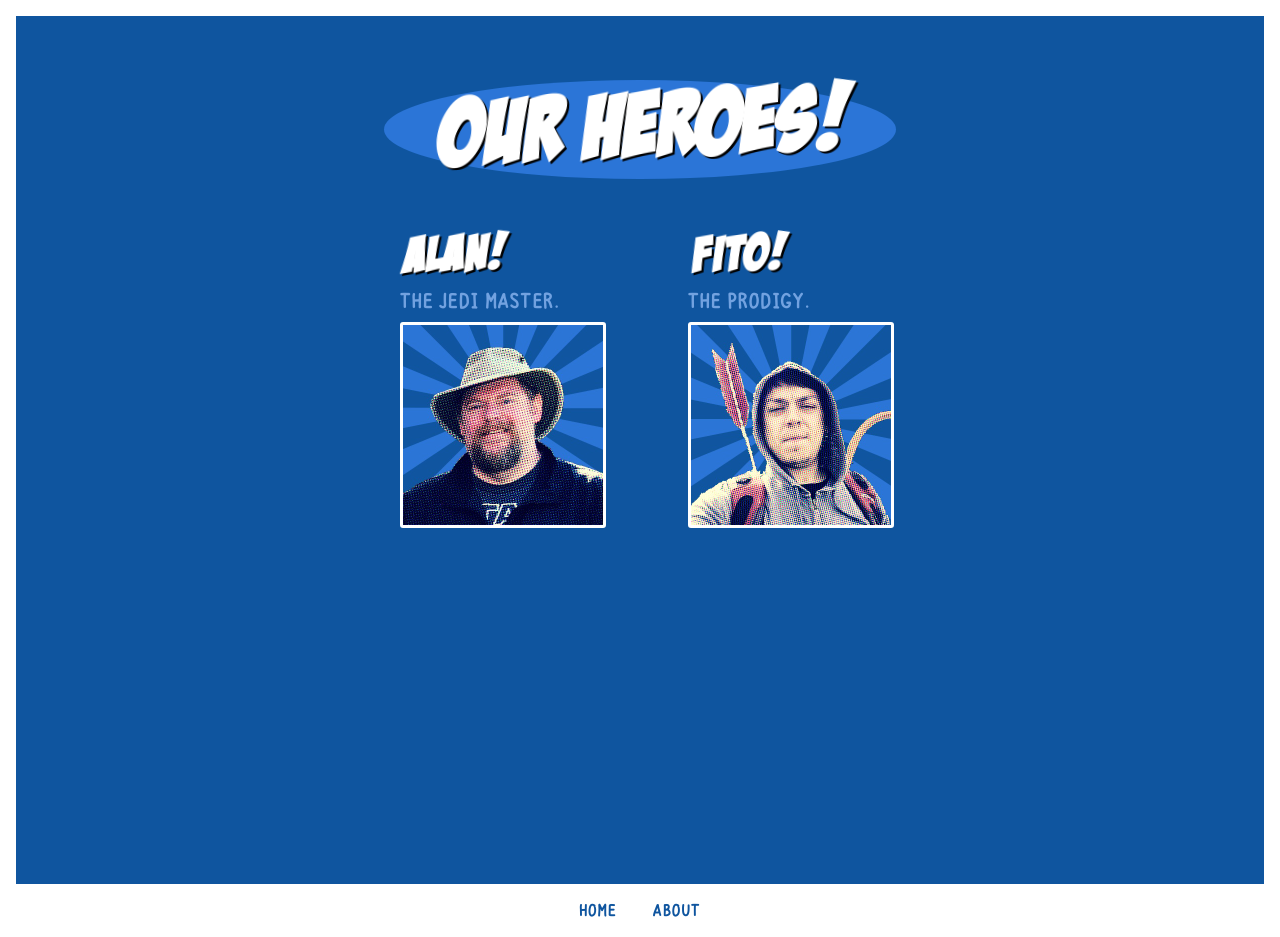
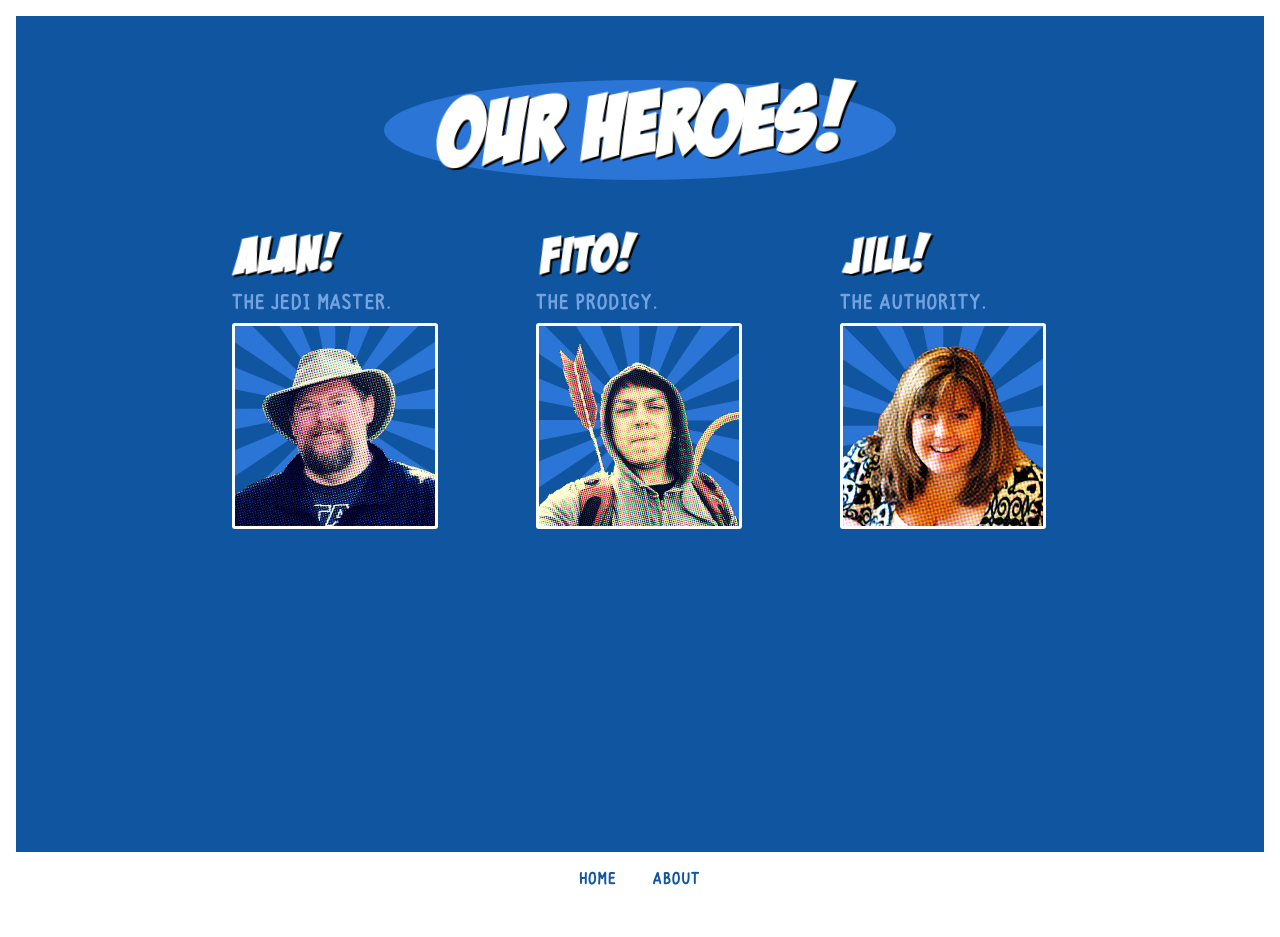
Before and after one commit to first-try-software/first-try-software.github.io, a Jekyll site: the page built from about.html, in a window 1280 px wide. Built offline with Jekyll 4.4.1, drawn with Linux system fonts in a browser that asks for light colours; after the commit the page ends 905 px from its top, so only the background shows below that.

Commit message:
Add Jill, Fiddle with layout

```diff
--- a/_layouts/post.html
+++ b/_layouts/post.html
@@ -3,11 +3,11 @@ layout: default
 ---
 <scroll-page>
   <article id="{{ post.slug }}">
-    <h1>{{ page.title }}</h1>
-    <h2>{{ page.subtitle }}</h2>
+    <h1>{{ post.title }}</h1>
+    <h2>{{ post.subtitle }}</h2>
     <section>
       {{ content }}
     </section>
-    <div class="date">Posted on <time>{{ page.date | date: '%B %d, %Y' }}</time></div>
+    <div class="date">Posted on <time>{{ post.date | date: '%B %d, %Y' }}</time></div>
   </article>
 </scroll-page>
--- a/_sass/about.scss
+++ b/_sass/about.scss
@@ -5,12 +5,13 @@
   flex-direction: column;
   justify-content: flex-start;
   height: calc(#{$min-height-default} - calc(#{$padding-default} * 3));
+  min-height: calc(#{$min-height-default} - calc(#{$padding-default} * 3));
   padding: $padding-default 0 0;
 
   header {
     background-color: $background-color-header;
     border-radius: 50%;
-    height: 6.2em;
+    height: 6.25em;
     margin: 2em auto;
     width: 32em;
 
@@ -31,7 +32,7 @@
     font-size: 1em;
     justify-content: end;
     margin: 0 2em;
-    width: 12em;
+    width: 13em;
 
     h1 {
       font-size: 3em;
@@ -47,12 +48,21 @@
       border-radius: 3px;
       margin: 0.5em 0;
 
-      &:hover {
-        border-color: $color-secondary;
-      }
-
       &:hover + .bubble {
         display: flex;
+      }
+    }
+
+    ul {
+      margin: 0 0 0 1em;
+      padding: 0;
+      position: absolute;
+      top: 33em;
+
+      h3 {
+        font-family: "MonoHand", sans-serif;
+        margin: 0.5em 0 0 -1em;
+        text-transform: uppercase;
       }
     }
   }
@@ -64,16 +74,21 @@
     display: none;
     flex-direction: column;
     font-family: "MonoHand", sans-serif;
-    font-size: 1.125em;
-    height: 8em;
+    font-size: 1em;
+    height: 9em;
     justify-content: center;
     position: relative;
     text-align: center;
     text-transform: uppercase;
     top: -2.5em;
-    width: 16em;
+    width: 17em;
+    z-index: 1;
 
     @include drop-shadow(5px, 0, $color-drop-shadow);
+
+    &:hover {
+      display: flex;
+    }
   }
 
   .bubble-down {
@@ -84,6 +99,11 @@
   .bubble-up {
     right: -1.5em;
     transform: rotate(-15deg);
+  }
+
+  .bubble-middle {
+    right: 2em;
+    top: -2em;
   }
 
   .bubble-down:before {
@@ -111,4 +131,17 @@
     left: 7em;
     top: -1em;
   }
+
+  .bubble-middle:before {
+    content: "";
+    width: 0px;
+    height: 0px;
+    position: absolute;
+    border-left: 15px solid transparent;
+    border-right: 15px solid transparent;
+    border-bottom: 20px solid $color-primary;
+    border-top: 20px solid transparent;
+    left: 7em;
+    top: -2em;
+  }
 }
--- a/_sass/layout.scss
+++ b/_sass/layout.scss
@@ -14,10 +14,14 @@ scroll-page:first-child {
 
 scroll-page:nth-child(odd) {
   background-color: $background-color-primary;
+  border: $padding-half solid $background-color-primary;
+  border-bottom: none;
 }
 
 scroll-page:nth-child(even) {
   background-color: $background-color-secondary;
+  border: $padding-half solid $background-color-secondary;
+  border-bottom: none;
 }
 
 article {
--- a/about.html
+++ b/about.html
@@ -6,21 +6,29 @@ layout: default
     <h1>Our Heroes!</h1>
   </header>
   <section class="bios">
-    <div class="bio alan">
+    <div class="bio">
       <h1>Alan!</h1>
       <h2>The Jedi Master.</h2>
-      <img src="/images/alan.jpg" width="200" height="200">
+      <img src="images/alan.jpg" width="200" height="200" alt="Alan Ridlehoover">
       <div class="bubble bubble-down">
         I only work in black.<br>And, sometimes,<br>very very dark gray.
       </div>
     </div>
-    <div class="bio fito">
+    <div class="bio">
       <h1>Fito!</h1>
       <h2>The prodigy.</h2>
-      <img src="/images/fito.jpg" width="200" height="200">
-      <div class="bubble bubble-up">
+      <img src="images/fito.jpg" width="200" height="200" alt="Fito von Zastrow">
+      <div class="bubble bubble-middle">
         I think I got it.<br>But, just in case, tell<br>me the whole thing again.<br>I wasn't listening.
       </div>
     </div>
-  </section>
+    <div class="bio">
+      <h1>Jill!</h1>
+      <h2>The authority.</h2>
+      <img src="images/jill.jpg" width="200" height="200" alt="Jill Ridlehoover">
+      <div class="bubble bubble-up">
+        The only thing anyone<br>needs to be special is to<br>believe that you can be. I know<br>that sounds like a cat poster,<br>but it's true.
+      </div>
+    </div>
+ </section>
 </scroll-page>
--- a/css/firsttry.scss
+++ b/css/firsttry.scss
@@ -73,7 +73,7 @@ $width-full: calc(#{width-default} - #{$padding-twice});
   article {
     padding: $padding-default 0 0;
     max-width: $max-width;
-    width: calc(100vw - #{$padding-twice});
+    width: calc(100vw - #{$padding-twice} - #{padding-default});
   }
 
   h1 {
```
Also changed, not shown: images/jill.jpg (added).
